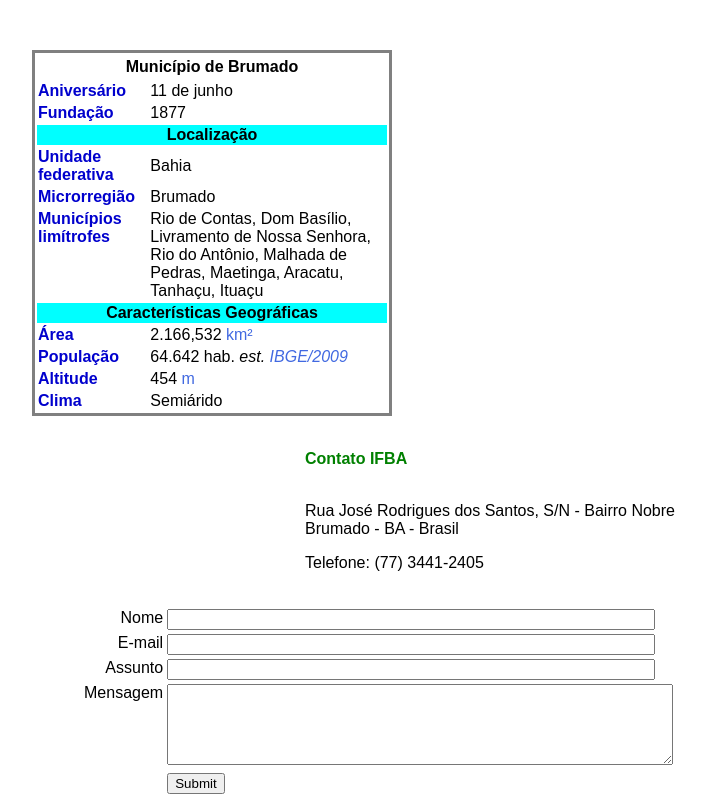
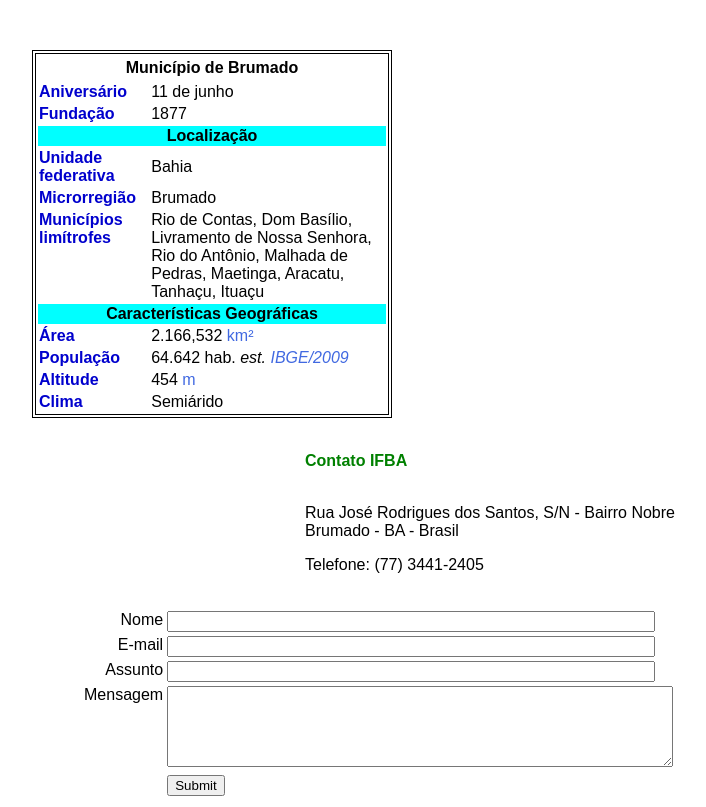
Before and after one commit to danielsantana01/Design_Web, a plain HTML site: page index.html in a window 1280 px wide. Shown: the whole page, without its empty margins (428-1134 px from the left). Drawn offline with Linux system fonts and the light colour scheme.

Commit message:
Update style.css

```diff
--- a/css/style.css
+++ b/css/style.css
@@ -27,8 +27,9 @@ h4 {
 
 .table1 {
     width: 360px;
-    border: 1px solid gray;
-    border-width: 3px;
+    border: 1px solid black;
+    border-style: double;
+    border-width: 4px;
     margin-left: auto;
     margin-right: auto;
     margin-top: 50px;
```
